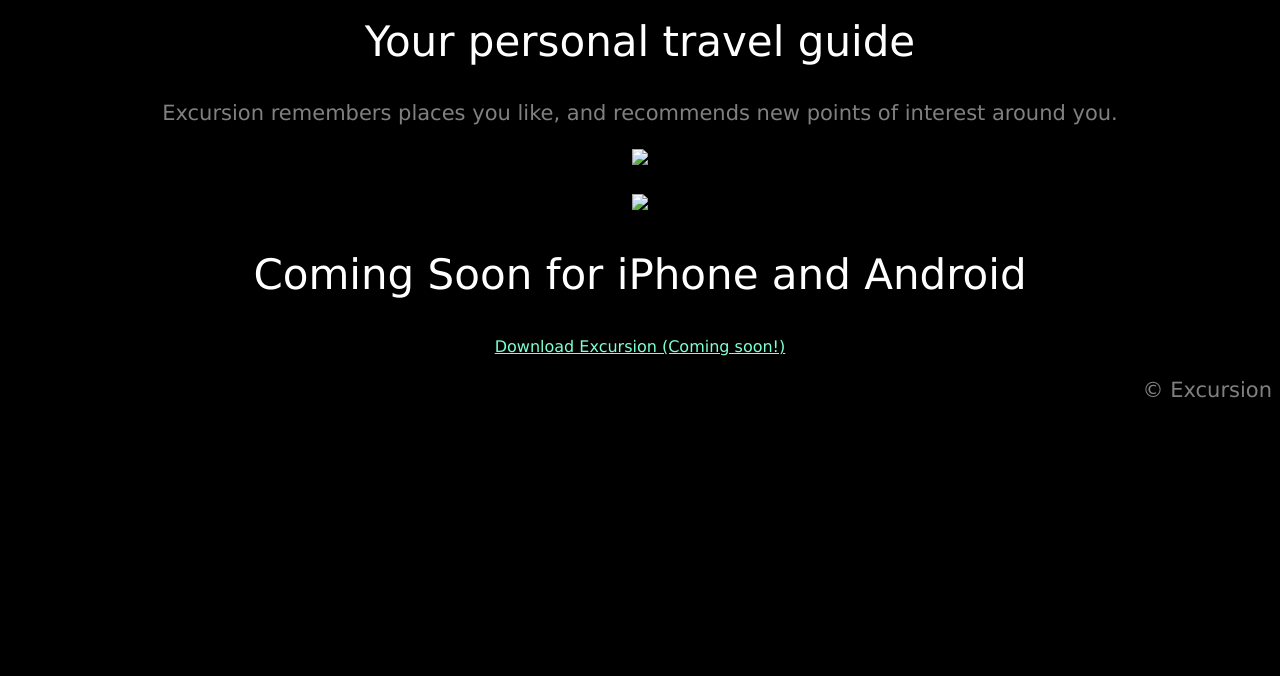
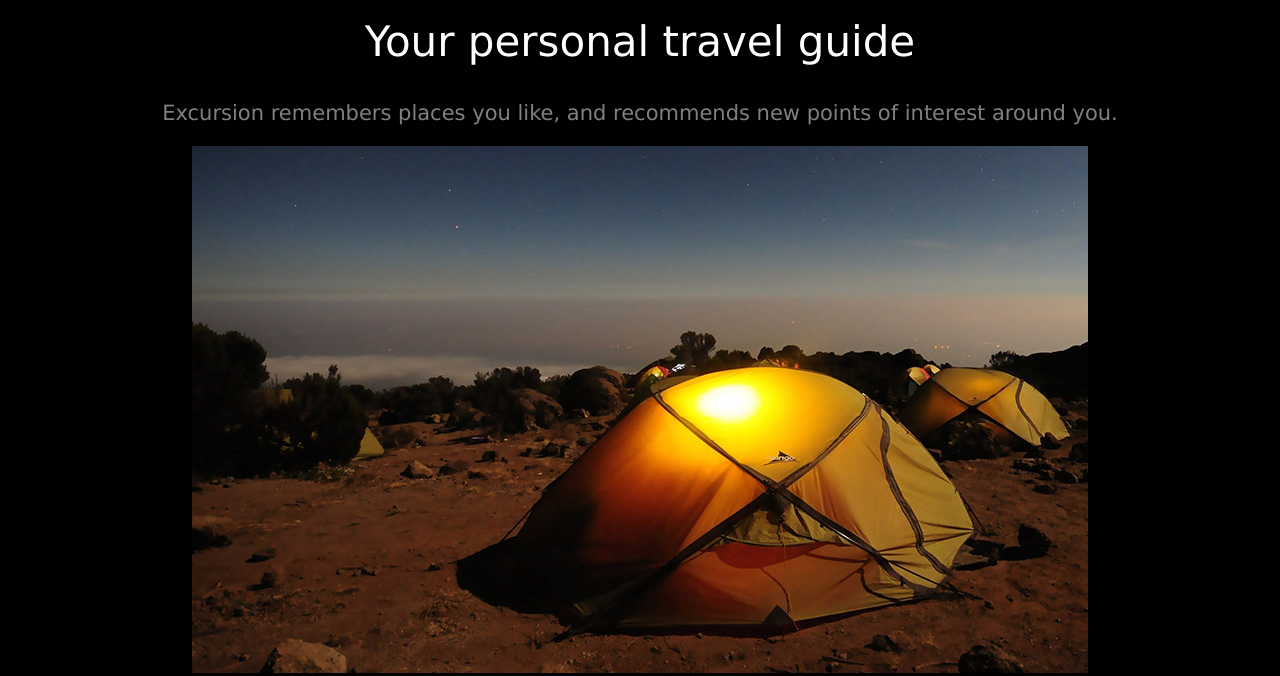
Before and after one commit to nathankelion/excursion, a plain HTML site: page index.html in a window 1280 px wide. Shown: the part 342-1018 px from the top of the page. Before the commit the page ends 800 px from the top, so only its background shows below. Drawn offline with Linux system fonts and the light colour scheme.

Commit message:
Complete HTML with working images and videos

```diff
--- a/index.html
+++ b/index.html
@@ -10,18 +10,18 @@
     <h1>Discover hidden places in the world around you</h1>
     <p><a class="cta" href="#">Download Excursion (Coming soon!)</a></p>
     <video autoplay muted loop>
-      <source src="resources/videos/excursion.mp4" type="video/mp4">
+      <source src="resources/videos/MP4 stock video.mp4" type="video/mp4">
     </video>
 
     <!-- Information Section -->
 
     <h2>Your personal travel guide</h2>
     <p>Excursion remembers places you like, and recommends new points of interest around you.</p>
-    <p><img src="resources/images/camp.jpg"></p>
+    <p><img src="resources/images/Landscape image.jpg"></p>
 
     <!-- Coming Soon Section -->
 
-    <p><img class="app" src="resources/images/phone.png"></p>
+    <p><img class="app" src="resources/images/Cellphone icon.png"></p>
     <h2>Coming Soon for iPhone and Android</h2>
     <p><a class="cta" href="#">Download Excursion (Coming soon!)</a></p>
 
```
